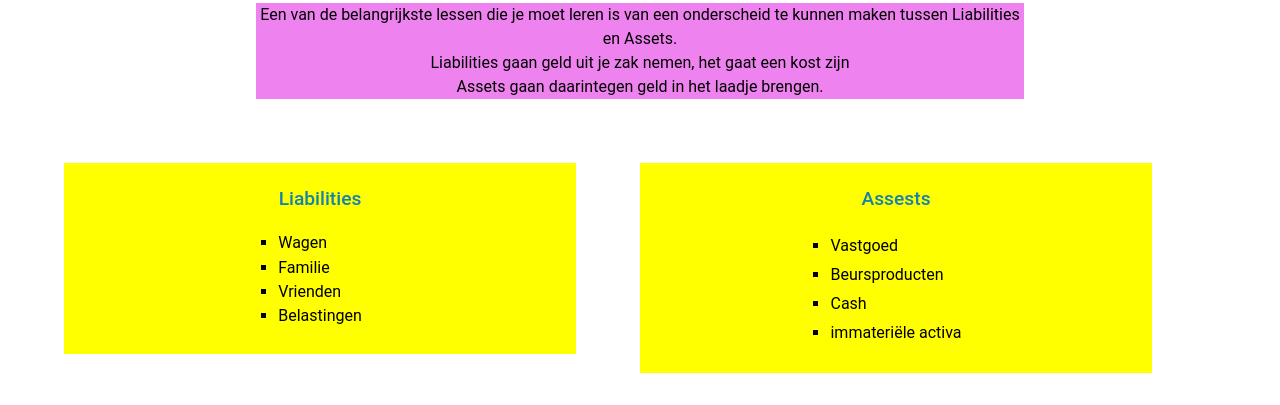
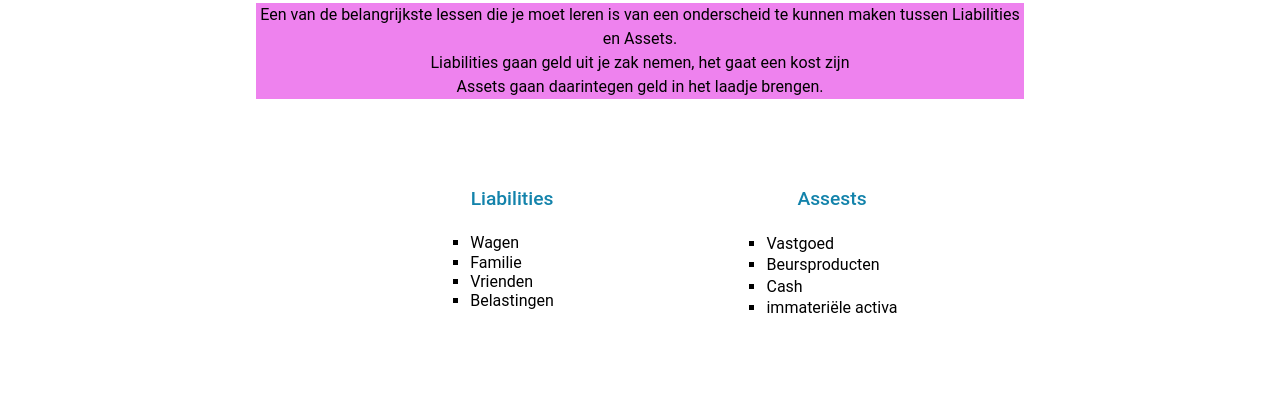
Before and after one commit to ArnoDeVos/Grow2, a plain HTML site: page index.html in a window 1280 px wide. Shown: the part 1304-1709 px from the top of the page. Drawn offline with Linux system fonts and the light colour scheme.

Commit message:
assetsnliabilities fix

```diff
--- a/css/stijl.css
+++ b/css/stijl.css
@@ -133,20 +133,38 @@ main section {
     width: 40%;
     float: left;
     padding: 2%;
-    margin-left: 5%;
     text-align: center;
-    background-color: yellow;
+}
+
+.liability {
+    margin-left: 20%;
+    display: list-item;
+    list-style-type: square;
+    padding: 2% 0%;
+    text-align: center;
+}
+
+.asset {
+    margin-left: -15%;
+    display: list-item;
+    padding: 2% 0%;
+    text-align: center;
+}
+
+.liability li {
+    text-align: left;
+    list-style-type: square;
+    padding: 2% 0%;
+}
+
+.asset li {
+    text-align: left;
+    list-style-type: square;
+    padding: 2% 0%;
 }
 
 main section ul {
     display: inline-block;
-}
-
-main section li {
-    display: list-item;
-    list-style-type: square;
-    padding: 5% 0%;
-    text-align: left;
 }
 
 main section header {
--- a/index.html
+++ b/index.html
@@ -59,7 +59,7 @@
       </article>
       <aside>
 
-        <section>
+        <section class="liability">
           <header>
             <h1>Liabilities</h1>
           </header>
@@ -71,7 +71,7 @@
           </ul>
         </section>
 
-        <section>
+        <section class="asset">
           <header>
             <h1>Assests</h1>
           </header>
```
